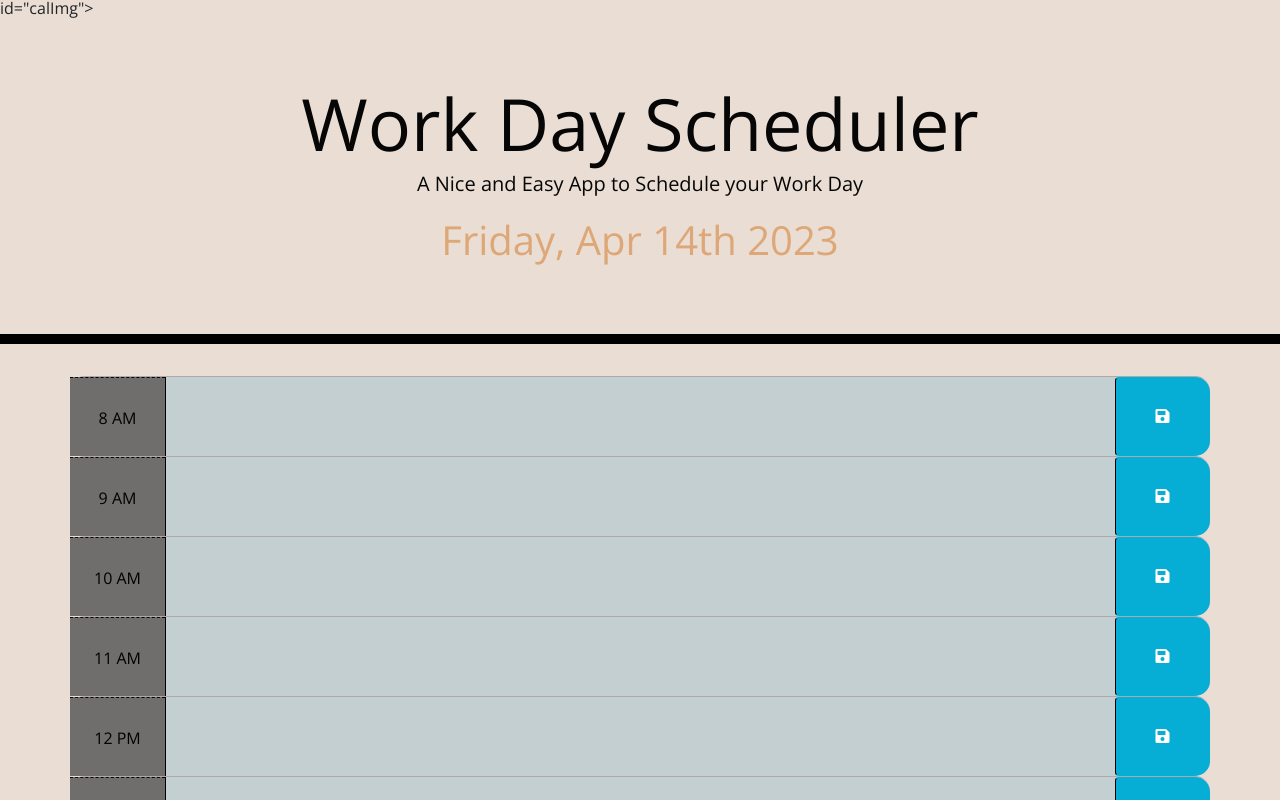
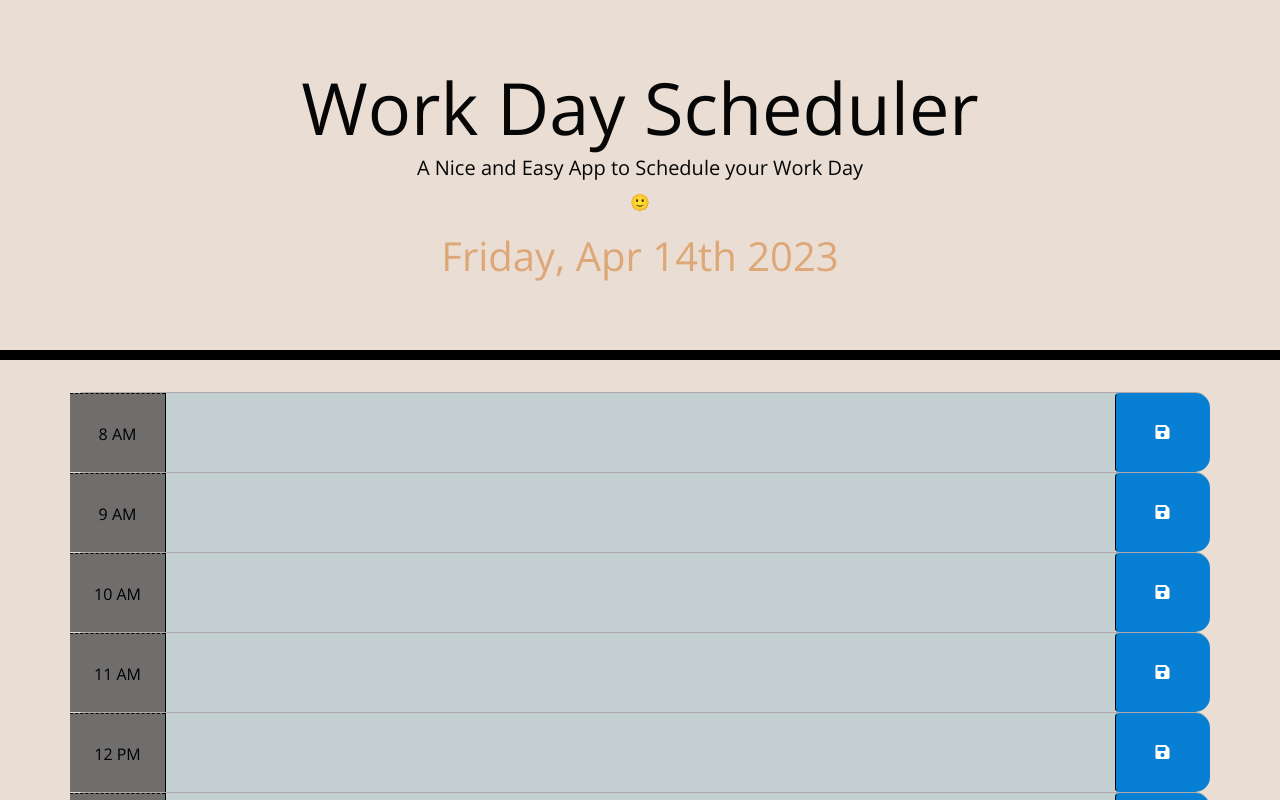
Before and after one commit to lanreabu77/Work-Day-Scheduler, a plain HTML site: page index.html in a window 1280 px wide. Shown: the top 800 px of the page. Drawn offline with nearby package versions, Linux system fonts and the light colour scheme.

Commit message:
final push

```diff
--- a/assets/css/style.css
+++ b/assets/css/style.css
@@ -79,8 +79,9 @@ body {
     border-left: 1px solid black;
     border-top-right-radius: 15px;
     border-bottom-right-radius: 15px;
-    background-color: #06aed5;
+    background-color: #067fd5;
     color: white;
+    padding: 15px;
   }
 
   .saveBtn i:hover {
@@ -94,6 +95,7 @@ body {
     font-size: 1.5rem;
     justify-content: center;
     align-items: center;
+    background-color: #ecf1f4;
 }
 
 #clearBtn,
--- a/index.html
+++ b/index.html
@@ -10,17 +10,17 @@
 		integrity="sha384-50oBUHEmvpQ+1lW4y57PTFmhCaXp0ML5d60M1M7uH2+nqUivzIebhndOJK28anvf" crossorigin="anonymous" />
 	<link href="https://fonts.googleapis.com/css?family=Open+Sans&display=swap" rel="stylesheet" />
 	<link rel="stylesheet" href="./assets/css/style.css" />
-	<title>Work Day Scheduler - Challenge 5: Third-Party APIs </title>
+	<title>Work Day Scheduler - Challenge 5 </title>
 </head>
 
 <body>
 
-    id="calImg"></button>
+
 	<!-- Header -->
 	<header class="jumbotron">
     <!-- <img src="https://sp-ao.shortpixel.ai/client/to_auto,q_glossy,ret_img,w_597,h_375/https://rebeccagarau.com/wp-content/uploads/2022/02/logo_wday_black.png" alt="MyLogo"> -->
 		<h1 class="display-3">Work Day Scheduler</h1>
-		<p class="lead">A Nice and Easy App to Schedule your Work Day</p>
+		<p class="lead">A Nice and Easy App to Schedule your Work Day</p> <p>&#128578;</p>
 		<p id="currentDay" class="lead"></p>
 	</header>
 
```
